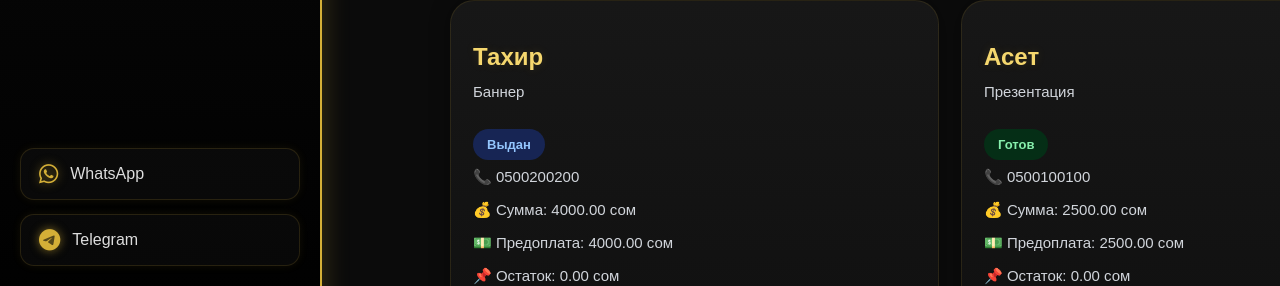
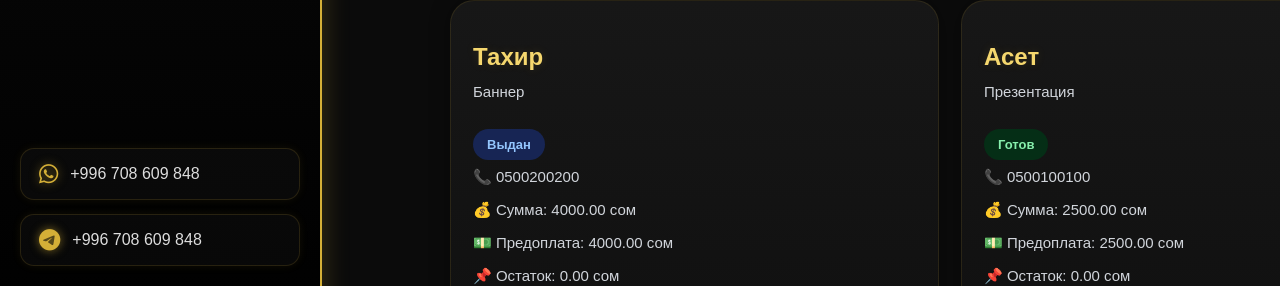
Before and after one commit to kokojambiko/nasekocvco, a Django app: page /orders/ in a window 1280 px wide. Shown: the part 903-1189 px from the top of the page. Run offline with Django 5.2, Linux system fonts and the light colour scheme; data comes from the database, SQL or seed files in the repository.

Commit message:
Update orders.html

```diff
--- a/templates/orders.html
+++ b/templates/orders.html
@@ -548,7 +548,7 @@ href="https://cdnjs.cloudflare.com/ajax/libs/font-awesome/6.5.1/css/all.min.css"
        class="social">
 
         <i class="fa-brands fa-whatsapp"></i>
-        WhatsApp
+        +996 708 609 848
 
     </a>
 
@@ -557,7 +557,7 @@ href="https://cdnjs.cloudflare.com/ajax/libs/font-awesome/6.5.1/css/all.min.css"
        class="social">
 
         <i class="fa-brands fa-telegram"></i>
-        Telegram
+        +996 708 609 848
 
     </a>
 
```
